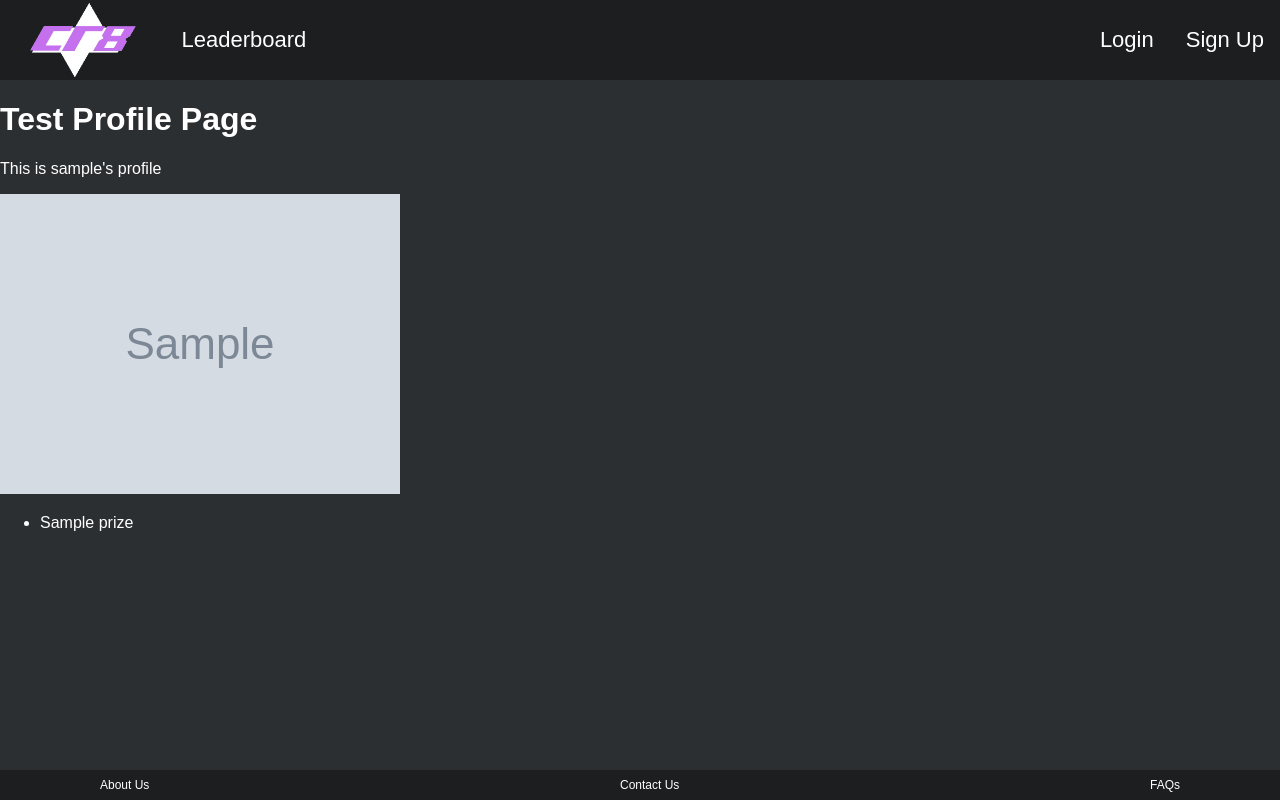
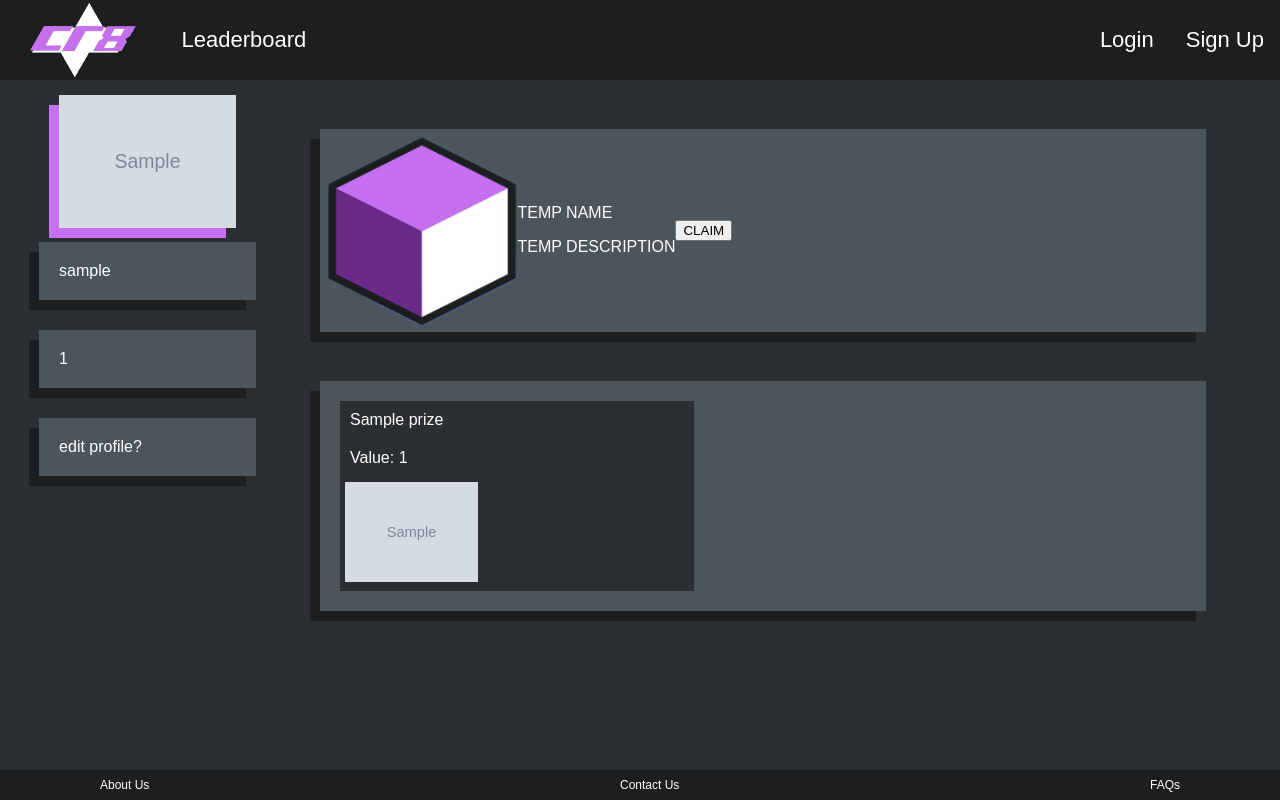
Before and after one commit to LorneBarnaby/WAD2-Team-2D, a Django app: a page that uses templates/cr8/profile.html in a window 1280 px wide. Run offline with Django 3.2, Linux system fonts and the light colour scheme; tables that the repository leaves empty hold one stand-in row (values such as "Sample post"); grey boxes marked "Sample" are stand-in pictures; some libraries are stand-ins or nearby versions.

Commit message:
profile half done. need to fix achievements (fix the view? it's all a bit of a mess atm) added a stub function for selling prizes. The white images on the home page should become smaller when viewed on a smaller/thinner screen now

```diff
--- a/CR8/views.py
+++ b/CR8/views.py
@@ -135,15 +135,18 @@ def profile(request,username_slug):
         user_profile = UserProfile.objects.get(username_slug=username_slug)
         user_prize_list = Prize.objects.filter(userprofile=user_profile)
         user_achievement_list = Achievement.objects.filter(userprofile=user_profile)
+        user_currency = user_profile.currency
 
         context_dict['user_profile'] = user_profile
         context_dict['user_prize_list'] = user_prize_list
         context_dict['user_achievement_list'] = user_achievement_list
+        context_dict['user_currency'] = user_currency
 
     except UserProfile.DoesNotExist:
         context_dict['user_profile'] = None
         context_dict['user_prize_list'] = None
         context_dict['user_achievement_list'] = None
+        context_dict['user_currency'] = None
 
     return render(request, 'cr8/profile.html', context=context_dict)
 
--- a/static/css/style.css
+++ b/static/css/style.css
@@ -171,11 +171,19 @@ h3 {
 }
 
 .infobox img {
-    height: 230px;
+    height: 80px;
     width: auto;
     padding: 20px;
 }
 
+
+@media only screen and (min-width: 1000px) {
+  .infobox img {
+      height: 230px;
+    width: auto;
+    padding: 20px;
+  }
+}
 .zoom:hover {
     -ms-transform: scale(1.5);
     -webkit-transform: scale(1.5);
@@ -189,14 +197,17 @@ h3 {
     width: 90%;
 }
 
-#prize_list {
+.prize_list {
     width: 40%;
     background-color: #2c2f32;
     display: inline-block;
     margin: 20px;
 }
+.prize_list *{
+    padding:10px;
+}
 
-#prize_list img {
+.prize_list img {
     height: 100px;
     width: auto;
     padding: 5px;
@@ -337,3 +348,53 @@ h3 {
 .active:after {
   content: "\2796"; /* Unicode character for "minus" sign (-) */
 }
+
+
+.column{
+    display: flex;
+    flex-direction: column;
+    align-items: center;
+
+}
+
+.profile-image {
+    height: auto;
+    width: 60%;
+    padding: 0;
+    margin-top:5%;
+
+    box-shadow: -10px 10px #c66ff1;
+}
+.profile-container{
+    width:100%;
+    display:flex;
+    justify-content:space-around;
+}
+
+.profile-info{
+    width:30%;
+}
+.profile-info div{
+    width:60%;
+    padding:20px;
+}
+.profile-stock{
+    width: 100%;
+}
+.profile-stock div{
+    margin-left:0;
+    margin-bottom: 0;
+}
+
+.profile-achievements{
+    display:flex;
+    justify-content: space-between;
+}
+.profile-achievements img{
+    width:30%;
+    height:auto;
+}
+
+.achievement-container{
+    padding:5px;
+}
--- a/static/js/cr8-ajax.js
+++ b/static/js/cr8-ajax.js
@@ -16,3 +16,8 @@ $(document).ready(function() {
 			})
 	});
 });
+
+// stub function for selling prizes
+$('.sellable').click(function(){
+    alert(this.id);
+});
--- a/templates/cr8/index.html
+++ b/templates/cr8/index.html
@@ -52,7 +52,7 @@
                 {% if user.is_authenticated %}
                     {% if user_prize_list %}
                         {% for prize in user_prize_list %}
-                            <li id="prize_list">
+                            <li class="prize_list">
                                 <div>{{ prize.prizeName }}</div>
                                 <div>Value: {{ prize.prizeValue }}</div>
                                 <img class="zoom" src="{{ prize.prizeImage.url }}" alt="Prize image"></li>
--- a/templates/cr8/profile.html
+++ b/templates/cr8/profile.html
@@ -9,30 +9,60 @@
 {% block body_block %}
 
     {% if user_profile %}
-        <h1> Test Profile Page </h1>
-        <div>
+        <div class="profile-container">
+            <div class="column profile-info">
+                <img class="profile-image zoom" src="{{ user_profile.profileImage.url }}"
+                     alt="{{ user_profile.user.username }} Profile Image"/>
+                <div class="contentbox">
+                    {{ user_profile.user.username }}
+                </div>
+                <div class="contentbox">
+                    {{ user_currency }}
+                </div>
+                <div class="contentbox">
+                    edit profile?
+                </div>
 
-            <p> This is {{ user_profile.user.username }}'s profile </p>
-            <img src={{ user_profile.profileImage.url }}></img>
+            </div>
+
+            <div class="profile-stock column">
+                <div class="profile-achievements contentbox">
+                    {% if user_prize_list %}
+                        {% for achievement in user_achievement_list %}
+                            <div class="achievement-container wrapper">
+                                {#                            this is busted. how to get achievement images?#}
+                                {#                                temporary image used instead#}
+                                {#                                i think the view needs to change#}
+                                <img class="zoom" src="{% static 'images/cr8_cube.png' %}" alt="achievement image">
+                                <div>
+                                    <p>TEMP NAME</p>
+                                    <p>TEMP DESCRIPTION</p>
+                                </div>
+                                <button>CLAIM</button>
+                            </div>
+                        {% endfor %}
+                    {% endif %}
+                </div>
+                <div class="profile-inventory contentbox">
+                    {% if user_prize_list %}
+                        {% for prize in user_prize_list %}
+                            <li class="prize_list">
+                                <div>{{ prize.prizeName }}</div>
+                                <div>Value: {{ prize.prizeValue }}</div>
+                                <img id="{{ prize.prizeName }}" class="zoom sellable" src="{{ prize.prizeImage.url }}"
+                                     alt="Prize image"></li>
+                        {% endfor %}
+                    {% else %}
+                        <p>This user has no prizes :(</p>
+                    {% endif %}
+                </div>
+            </div>
 
         </div>
 
-        <div>
-        {% if user_prize_list %}
-            <ul>
-                {% for prize in user_prize_list %}
-                <li> {{ prize.prizeName }} </li>
-                {% endfor %}
-            </ul>
-
-        {% endif %}
-        </div>
     {% else %}
-        <div>
-            <p> <strong> The specified user does not exist. </strong> </p>
-        </div>
+        <p><strong> The specified user does not exist. </strong></p>
     {% endif %}
 
 
-
 {% endblock %}
```
